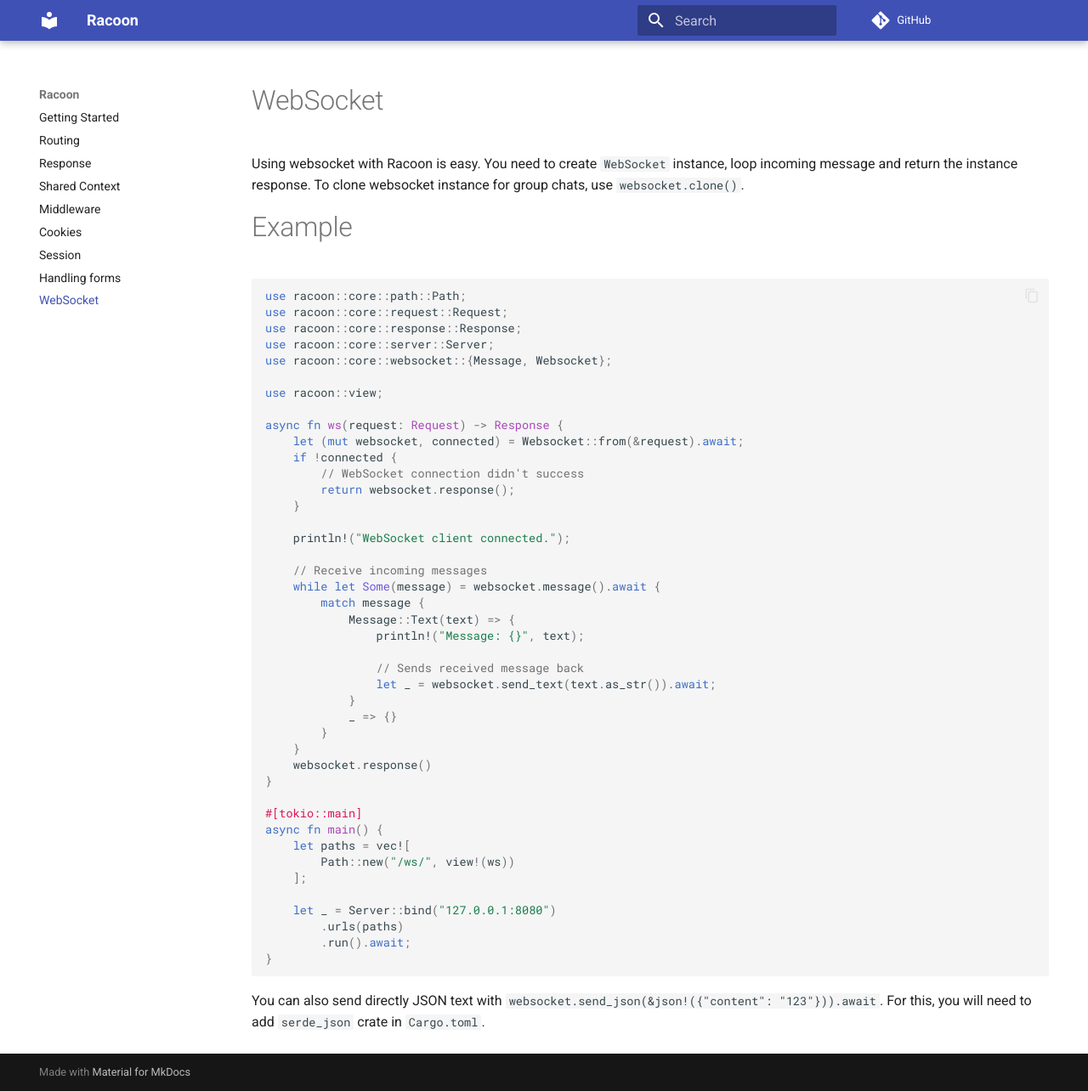
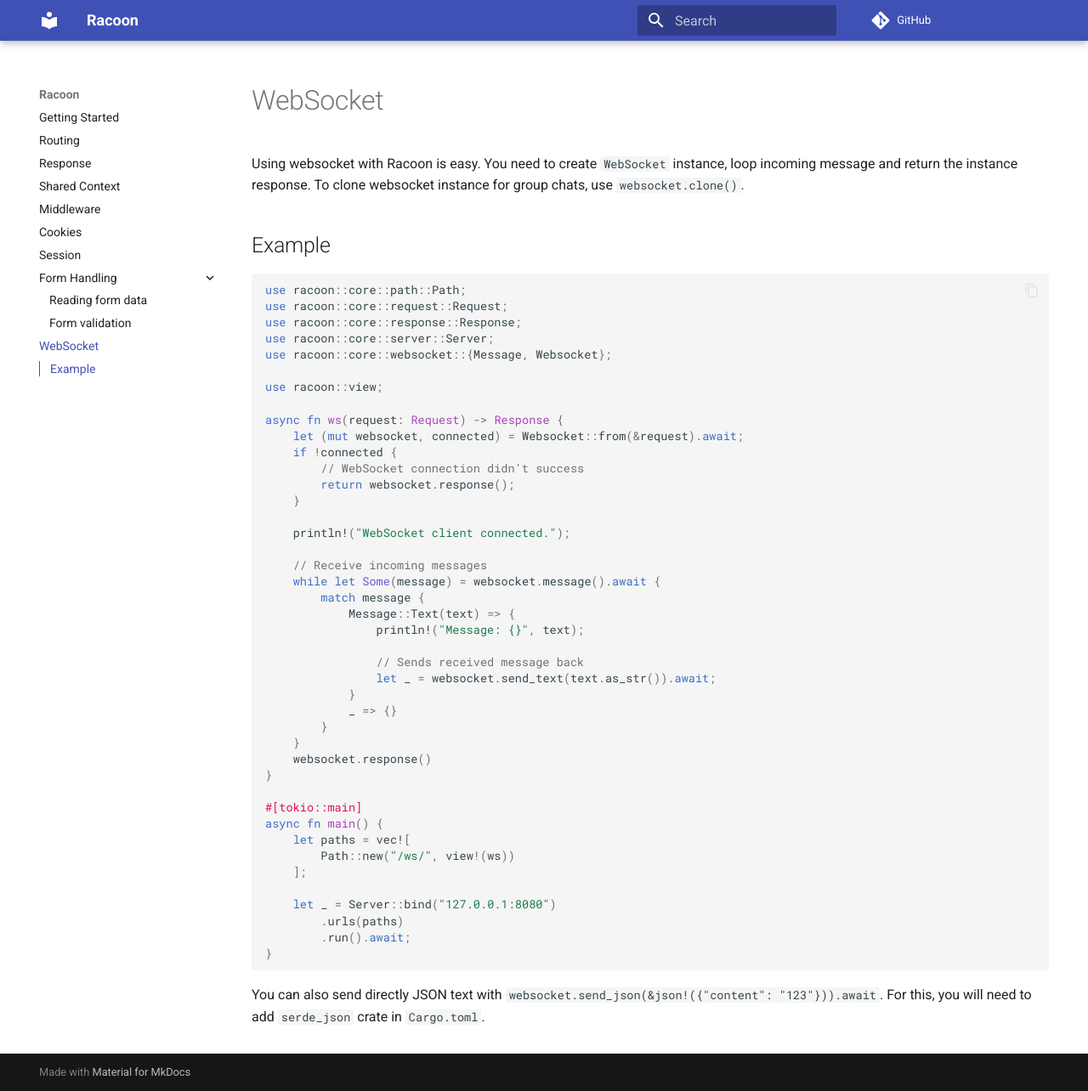
Before and after one commit to racoonframework/racoonframework.github.io, an MkDocs documentation site: the page built from docs/websocket-basics.md, in a window 1280 px wide and 1284 px high. Shown: the whole window at 85% size. Built offline with MkDocs 1.6.1 and Material for MkDocs 9.7.7, drawn with Linux system fonts in a browser that asks for light colours; comment, search, counter and statistics services are not loaded.

Commit message:
docs: update

````diff
--- a/docs/websocket.md
+++ b/docs/websocket-basics.md
@@ -4,7 +4,7 @@ Using websocket with Racoon is easy. You need to create `WebSocket` instance, lo
 instance response.
 To clone websocket instance for group chats, use `websocket.clone()`.
 
-# Example
+## Example
 
 ```rust
 use racoon::core::path::Path;
--- a/mkdocs.yml
+++ b/mkdocs.yml
@@ -10,8 +10,10 @@ nav:
   - Middleware: middleware.md
   - Cookies: cookies.md
   - Session: session.md
-  - Handling forms: forms.md
-  - WebSocket: websocket.md
+  - Form Handling:
+    - Reading form data: reading-form-data.md
+    - Form validation: form-validation.md
+  - WebSocket: websocket-basics.md
 
 theme:
   name: material
````
Also changed, not shown: docs/form-validation.md (added), docs/reading-form-data.md (renamed from docs/forms.md).
